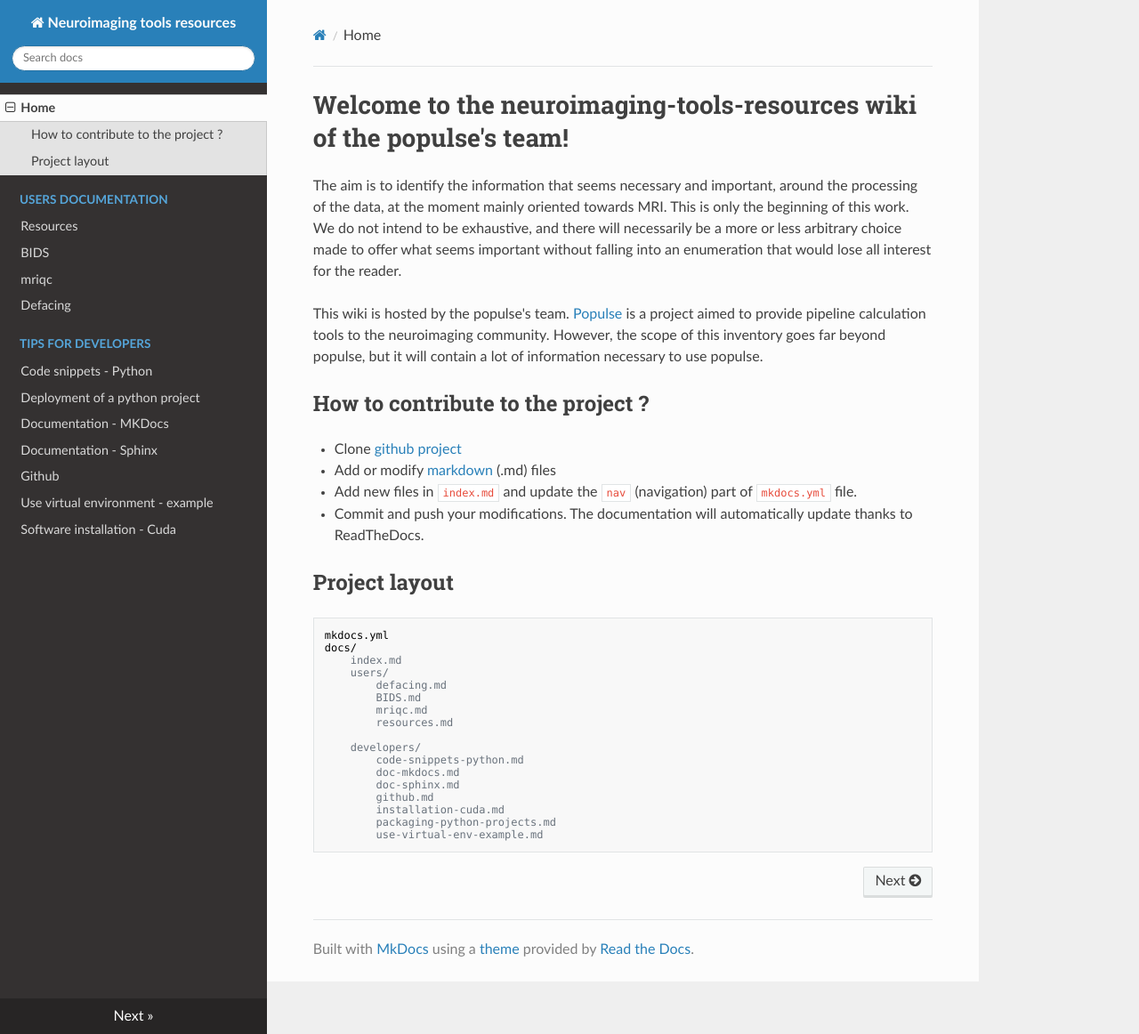
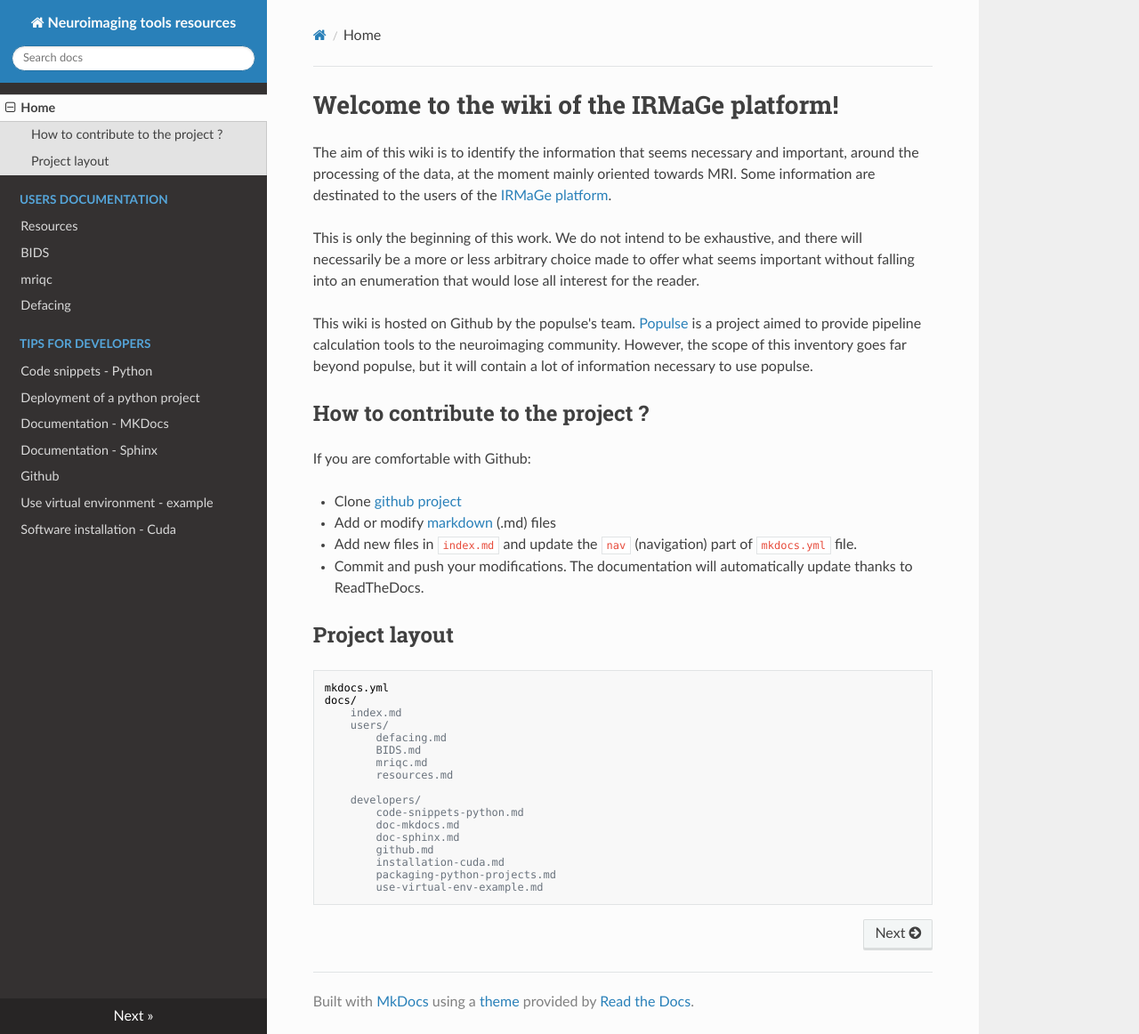
Before and after one commit to IRMaGe-3T/irmage-tools-resources, an MkDocs documentation site: the page built from docs/index.md, in a window 1280 px wide and 1162 px high. Shown: the whole window at 89% size. Built offline with MkDocs 1.6.1, drawn with Linux system fonts in a browser that asks for light colours; nearby versions of some CDN libraries.

Commit message:
change index

```diff
--- a/docs/index.md
+++ b/docs/index.md
@@ -1,12 +1,17 @@
-# Welcome to the neuroimaging-tools-resources wiki of the populse's team!
+# Welcome to the wiki of the IRMaGe platform!
 
-The aim is to identify the information that seems necessary and important, around the processing of the data, at the moment mainly oriented towards MRI. This is only the beginning of this work. We do not intend to be exhaustive, and there will necessarily be a more or less arbitrary choice made to offer what seems important without falling into an enumeration that would lose all interest for the reader.
+The aim of this wiki is to identify the information that seems necessary and important, around the processing of the data, at the moment mainly oriented towards MRI.
+Some information are destinated to the users of the [IRMaGe platform](https://irmage.univ-grenoble-alpes.fr/).
 
-This wiki is hosted by the populse's team.
+This is only the beginning of this work. We do not intend to be exhaustive, and there will necessarily be a more or less arbitrary choice made to offer what seems important without falling into an enumeration that would lose all interest for the reader.
+
+This wiki is hosted on Github by the populse's team.
 [Populse](https://populse.github.io/) is a project aimed to provide pipeline calculation tools to the neuroimaging community.
 However, the scope of this inventory goes far beyond populse, but it will contain a lot of information necessary to use populse.
 
 ## How to contribute to the project ?
+
+If you are comfortable with Github:
 
 * Clone [github project](https://github.com/populse/neuroimaging-tools-resources)
 
@@ -15,6 +20,7 @@ However, the scope of this inventory goes far beyond populse, but it will contai
 * Add new files in `index.md` and update the `nav` (navigation) part of `mkdocs.yml` file.
 
 * Commit and push your modifications. The documentation will automatically update thanks to ReadTheDocs.
+
 
 ## Project layout
 
```
